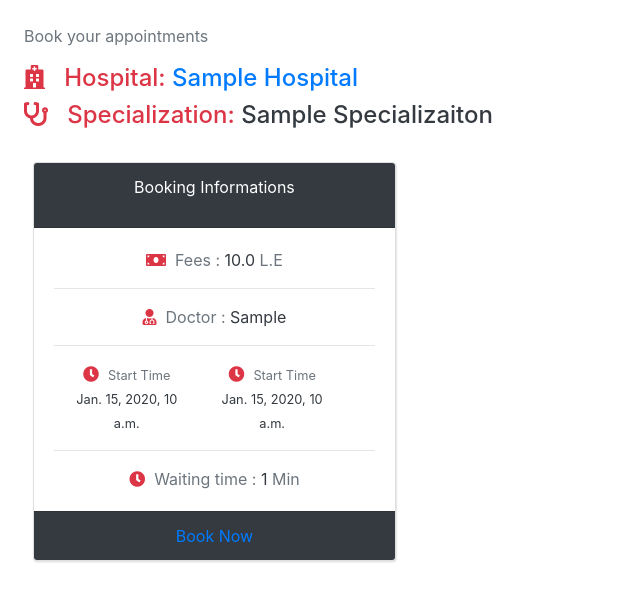
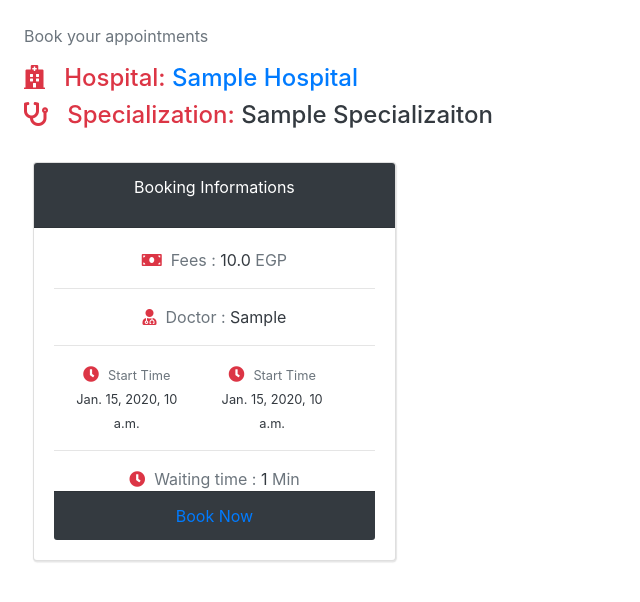
Before and after one commit to NohaHossam123/Doctors, a Django app: page /hospitals/books/1 in a window 1280 px wide. Shown: the part 56-658 px from the top of the page, without its empty margins (0-640 px from the left). Run offline with Django 3.2, Linux system fonts and the light colour scheme; tables that the repository leaves empty hold one stand-in row (values such as "Sample post"); some libraries are stand-ins or nearby versions.

Commit message:
fix error

```diff
--- a/HDCare/Hospitals/models.py
+++ b/HDCare/Hospitals/models.py
@@ -52,7 +52,7 @@ class Book(models.Model):
         verbose_name='Specializaiton',
     )
     def __str__(self):
-        return 'Book: %s - %s - %s' % (self.hospital.name , self.specializaiton , str(self.time))
+        return 'Book: %s - %s' % (self.hospital.name , self.specializaiton)
 
 
 
--- a/HDCare/Hospitals/templates/books.html
+++ b/HDCare/Hospitals/templates/books.html
@@ -30,8 +30,7 @@
                         <div class="card-body">
                             <div class="text-secondary">
                                 <i class="fa fa-money text-danger"></i>&nbsp;
-                                Fees : <span class="text-dark">{{book.fees}}</span> L.E
-                            </div>
+                                Fees : <span class="text-dark">{{book.fees}}</span> EGP
                             <hr/>
 
                             <div class="text-secondary">
```
